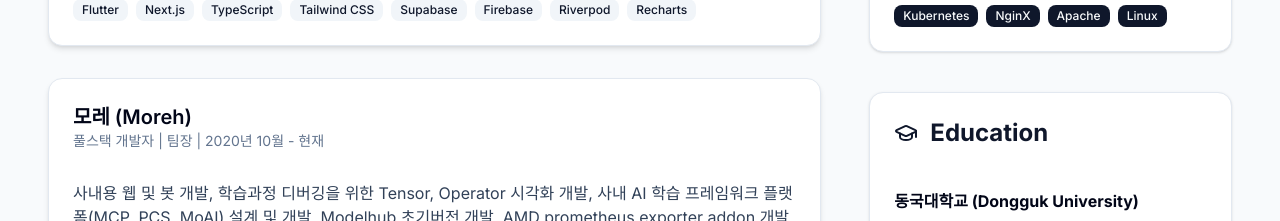
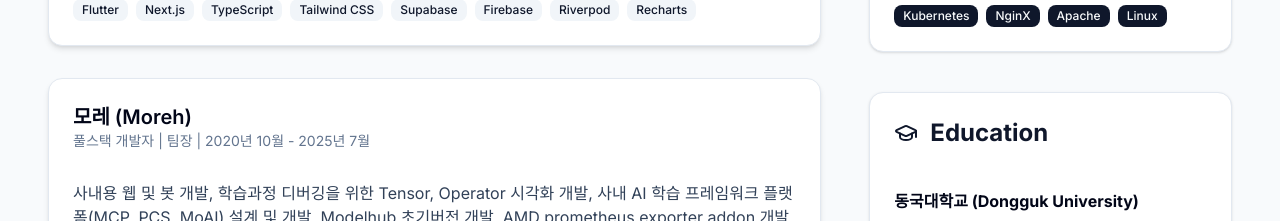
Before and after one commit to shyuni4u/homepage, a Next.js app: page / in a window 1280 px wide. Shown: the part 900-1121 px from the top of the page. Built offline with nearby package versions, Linux system fonts and the light colour scheme.

Commit message:
feat: 근무일 수정

```diff
--- a/app/page.tsx
+++ b/app/page.tsx
@@ -101,13 +101,13 @@ export default async function PortfolioPage() {
       period: '2025년 7월 - 현재',
       role: '풀스택 개발자',
       description:
-        '이상형 검색 특화 데이팅 서비스 \'피카(Pika)\'의 Flutter 모바일 앱, Next.js 웹 플랫폼, 그리고 KPI·리텐션·채팅 분석 등을 실시간으로 모니터링하는 관리자 대시보드를 설계 및 개발했습니다. Supabase 기반의 실시간 채팅, 소프트 필터링 매칭 알고리즘, 신뢰점수 시스템, 크레딧 기반 프라이버시 사진 시스템 등 핵심 기능을 구현했습니다.',
+        "이상형 검색 특화 데이팅 서비스 '피카(Pika)'의 Flutter 모바일 앱, Next.js 웹 플랫폼, 그리고 KPI·리텐션·채팅 분석 등을 실시간으로 모니터링하는 관리자 대시보드를 설계 및 개발했습니다. Supabase 기반의 실시간 채팅, 소프트 필터링 매칭 알고리즘, 신뢰점수 시스템, 크레딧 기반 프라이버시 사진 시스템 등 핵심 기능을 구현했습니다.",
       tech: ['Flutter', 'Next.js', 'TypeScript', 'Tailwind CSS', 'Supabase', 'Firebase', 'Riverpod', 'Recharts'],
     },
     {
       title: '모레 (Moreh)',
       type: 'experience',
-      period: '2020년 10월 - 현재',
+      period: '2020년 10월 - 2025년 7월',
       role: '풀스택 개발자 | 팀장',
       description:
         '사내용 웹 및 봇 개발, 학습과정 디버깅을 위한 Tensor, Operator 시각화 개발, 사내 AI 학습 프레임워크 플랫폼(MCP, PCS, MoAI) 설계 및 개발, Modelhub 초기버전 개발, AMD prometheus exporter addon 개발, Keycloak 적용으로 인증 및 권한 관리 통합 등의 다양한 프로젝트를 수행했습니다. 또한, 사내 개발 문화 개선을 위한 다양한 활동을 주도하고 있습니다.',
@@ -161,9 +161,9 @@ export default async function PortfolioPage() {
                   대학 시절 웹 개발에 흥미를 느껴 군 복무 시절부터 현재까지 풀스택 개발에 집중해왔습니다. 큐빅테크와
                   매니코어소프트를 거쳐 모레(Moreh)에서 풀스택 개발자 및 팀장으로 재직하며, 사내 AI 학습 프레임워크
                   플랫폼 설계 및 개발, Tensor/Operator 시각화 등 다양한 핵심 프로젝트를 주도했습니다. 현재는
-                  원더러스(Wonderers)에서 이상형 검색 특화 데이팅 서비스 &#39;피카(Pika)&#39;의 Flutter 모바일 앱, Next.js 웹
-                  플랫폼, 관리자 대시보드를 설계 및 개발하고 있습니다. 또한, 로스트아크/와우 직업 추천 Big5 심리테스트,
-                  하스스톤 전장 전적 사이트 등 개인 프로젝트를 꾸준히 개발하며 실무 경험 이상의 기술 역량을
+                  원더러스(Wonderers)에서 이상형 검색 특화 데이팅 서비스 &#39;피카(Pika)&#39;의 Flutter 모바일 앱,
+                  Next.js 웹 플랫폼, 관리자 대시보드를 설계 및 개발하고 있습니다. 또한, 로스트아크/와우 직업 추천 Big5
+                  심리테스트, 하스스톤 전장 전적 사이트 등 개인 프로젝트를 꾸준히 개발하며 실무 경험 이상의 기술 역량을
                   쌓아왔습니다. Go, Node.js, Next.js, Flutter, Supabase, Docker, Kubernetes 등 폭넓은 기술 스택을
                   활용하여 최적의 솔루션을 도출하며, 새로운 기술을 학습하고 가치 있는 서비스를 구현하는 데 큰 즐거움을
                   느낍니다.
```
